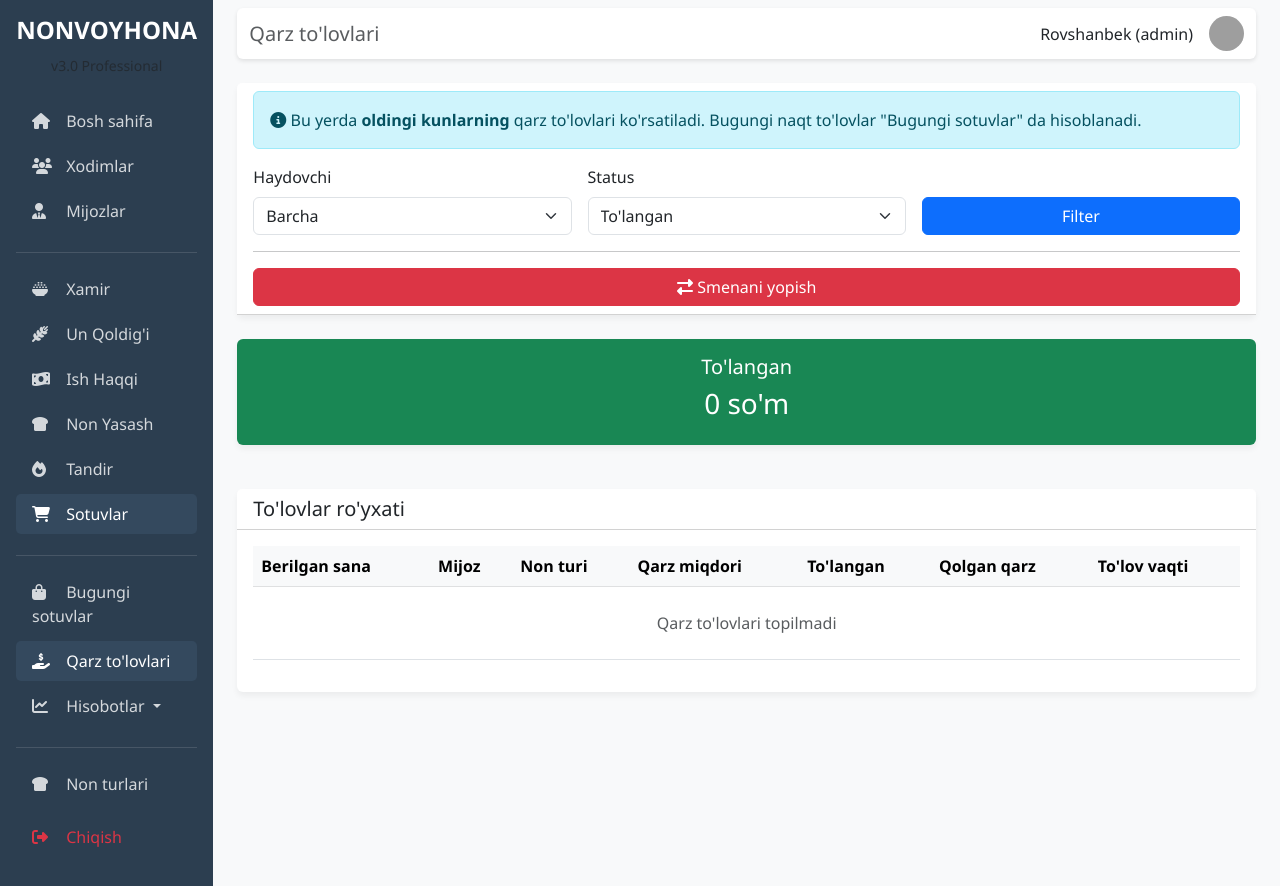
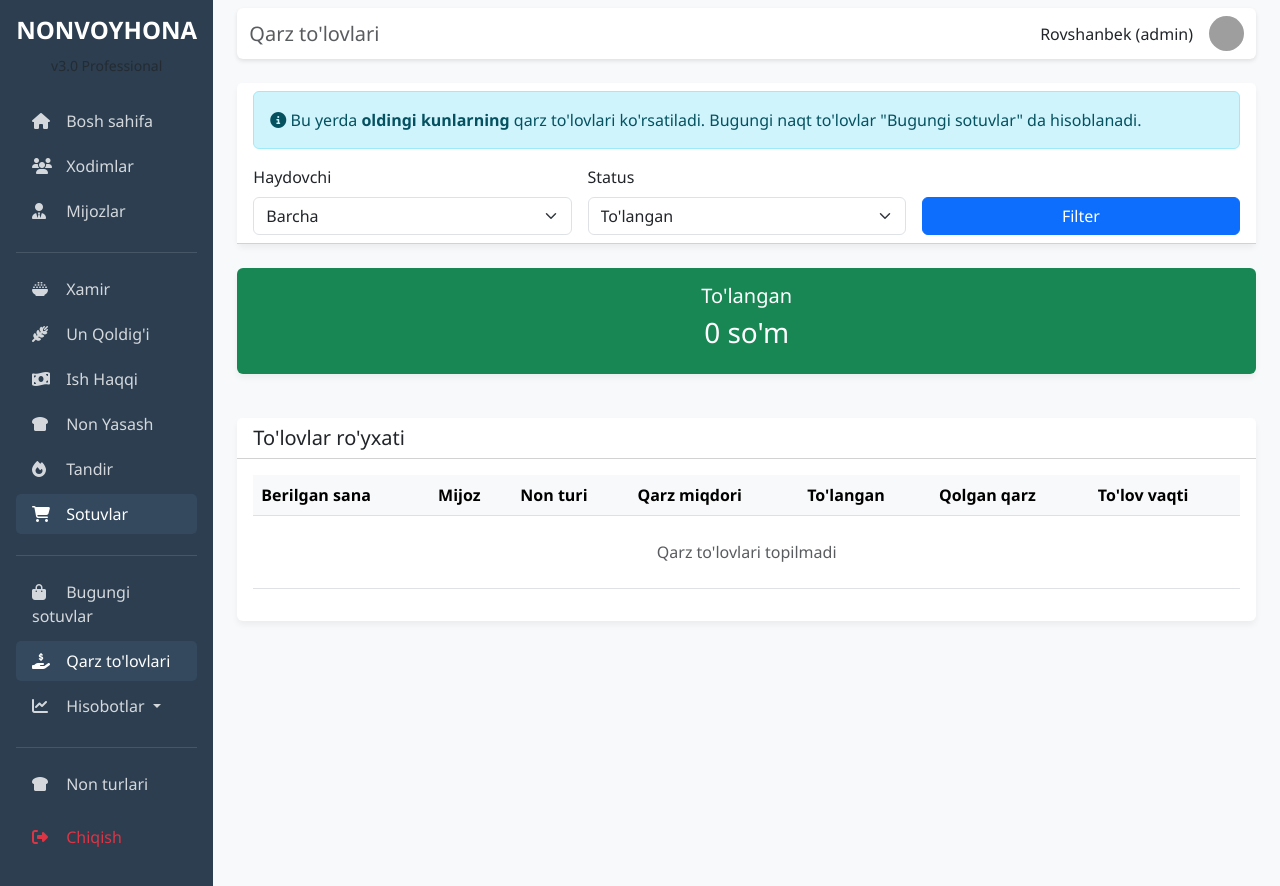
Before and after one commit to nonvoyhonatizimi/bakerysystemsolatr, a Flask app: page /sales/driver-payments in a window 1280 px wide. Run offline with Flask 3, Linux system fonts and the light colour scheme; a user stored in the database is signed in; data that the repository does not hold is empty; grey boxes are pictures that could not be loaded.

Commit message:
Qarz to'lovlari - show only previous days debts, remove smena close button

```diff
--- a/routes/sales.py
+++ b/routes/sales.py
@@ -583,20 +583,11 @@ def driver_payments():
     # Status filter (default: tolandi)
     status = request.args.get('status', 'tolandi')
 
-    # Query - faqat oldingi smenalar to'lovlari (bugungi sotuvlardan TASHQARI)
-    # 1. Avvalgi kunlarning barcha to'lovlari
-    # 2. Bugun smena yopilgandan oldingi to'lovlar
-    if last_closed_smena:
-        # Smena yopilgan - shu smenadan oldingi to'lovlarni ko'rsatish
-        query = DriverPayment.query.filter(
-            db.func.date(DriverPayment.created_at) == last_closed_smena.sana,
-            DriverPayment.smena <= last_closed_smena.smena
-        )
-    else:
-        # Smena hali yopilmagan - faqat avvalgi kunlarning to'lovlari
-        query = DriverPayment.query.filter(
-            db.func.date(DriverPayment.created_at) < today
-        )
+    # Query - faqat O'TGAN KUNLAR qarz to'lovlari (bugun emas!)
+    # Bugun 26-fevral bo'lsa, 25-fevral va undan oldingi kunlar ko'rsatiladi
+    query = DriverPayment.query.filter(
+        db.func.date(DriverPayment.created_at) < today
+    )
 
     if driver_id:
         query = query.filter(DriverPayment.driver_id == driver_id)
--- a/templates/sales/driver_payments.html
+++ b/templates/sales/driver_payments.html
@@ -30,14 +30,7 @@
                 <button type="submit" class="btn btn-primary w-100">Filter</button>
             </div>
         </form>
-        {% if current_user.rol == 'admin' %}
-        <hr>
-        <form method="POST" action="{{ url_for('reports.close_day') }}" onsubmit="return confirm('Haqiqatan ham smenani yopmoqchimisiz? Bugungi sotuvlar va to\'lovlar 0 dan boshlanadi.')">
-            <button type="submit" class="btn btn-danger w-100">
-                <i class="fas fa-exchange-alt"></i> Smenani yopish
-            </button>
-        </form>
-        {% endif %}
+
     </div>
 </div>
 
```
